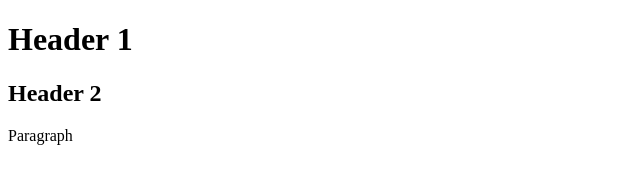
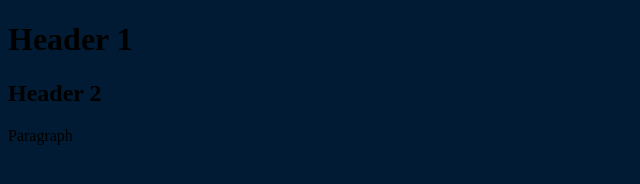
Before and after one commit to mjdaugherty/programming, a plain HTML site: page index.html in a window 1280 px wide. Shown: the whole page, without its empty margins (0-640 px from the left). Drawn offline with Linux system fonts and the light colour scheme.

Commit message:
Update index.html

```diff
--- a/index.html
+++ b/index.html
@@ -3,11 +3,10 @@
 <html>
 	<head>
 		<title>Welcome</title>
-		<meta charset="UTF-8">
 		<meta name="description" content="This is a site for hosting projects.">
 		<meta name="author" content="Mike">
 	</head>
-	<body>
+	<body bgcolor="#001B33">
 		<h1>Header 1</h1>
 		<h2>Header 2</h2>
 		<p>Paragraph</p>
```
